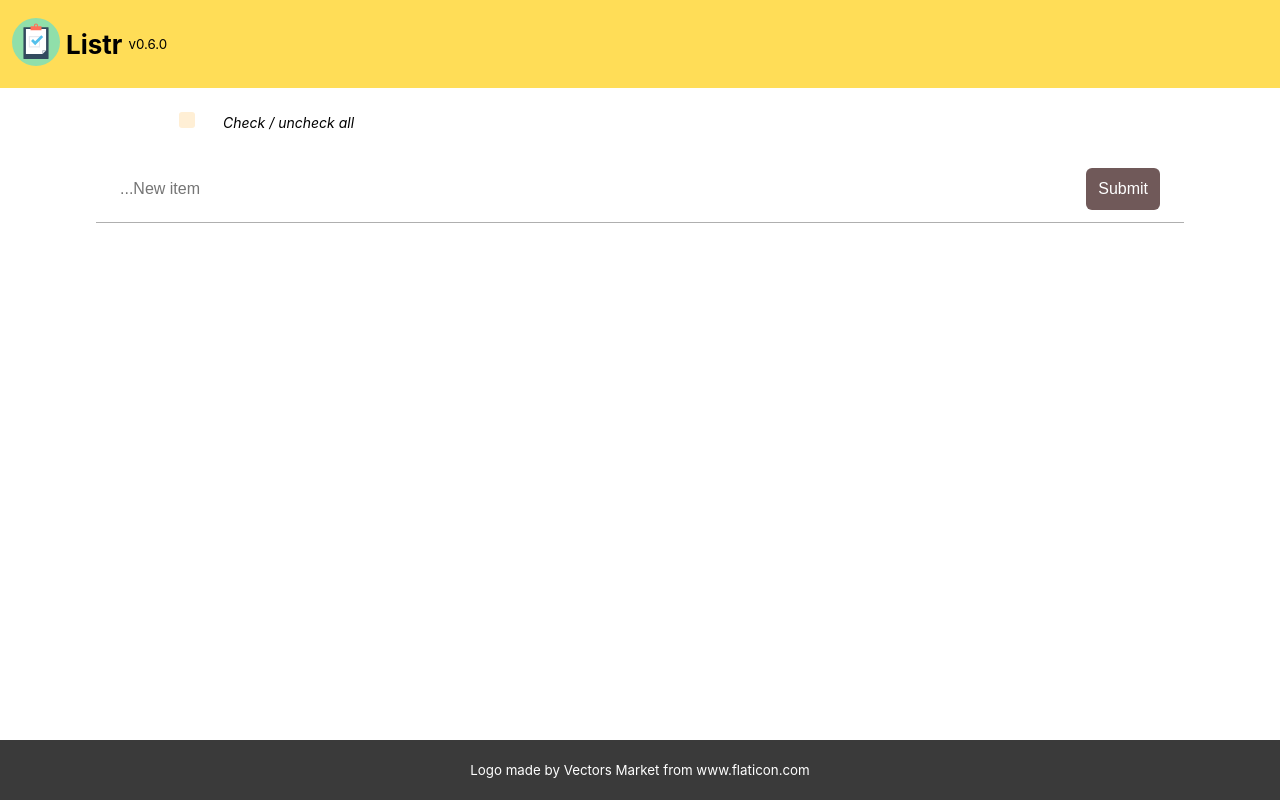
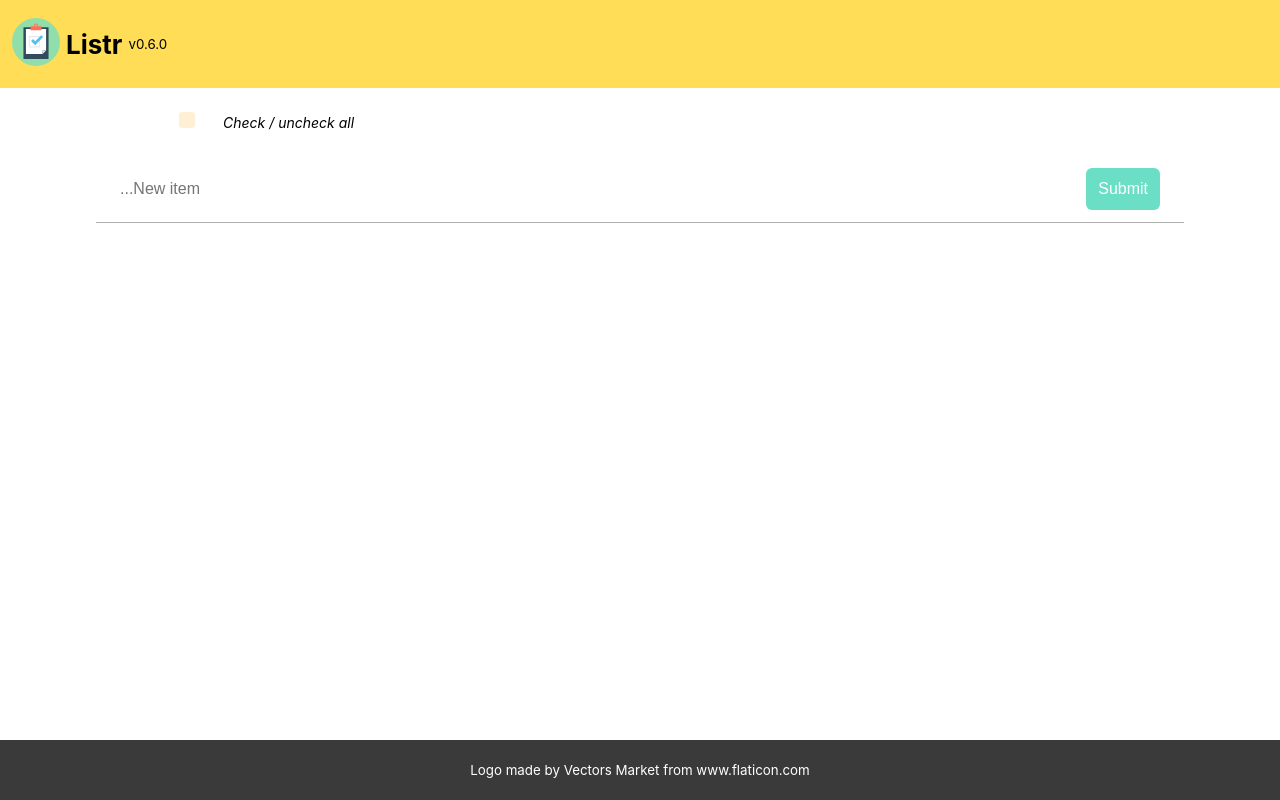
Before and after one commit to jamesaspence/listr, a React (Create React App) app: page / in a window 1280 px wide. Built offline with nearby package versions, Linux system fonts and the light colour scheme.

Commit message:
feat: changed disabled color, added slight animation

```diff
--- a/src/react/list/create/NewListItemPrompt.scss
+++ b/src/react/list/create/NewListItemPrompt.scss
@@ -33,16 +33,13 @@
     padding: 12px;
     border-radius: 6px;
     cursor: pointer;
-
-    &:not(.disabled) {
-      background-color: #09cb9f;
-      color: #fff;
-    }
+    background-color: #09cb9f;
+    color: #fff;
+    transition: opacity 200ms ease;
 
     &.disabled {
       pointer-events: none;
-      background-color: #705959;
-      color: #fff;
+      opacity: 0.6;
     }
 
     &:hover:not(.disabled) {
```
